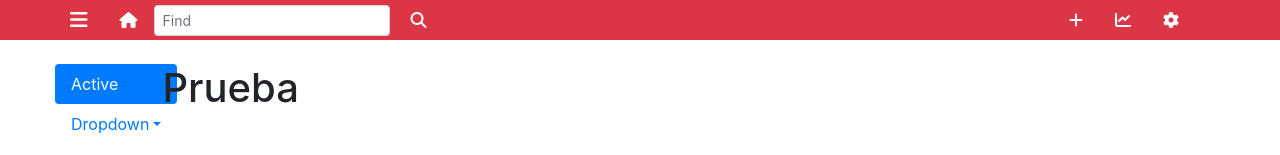
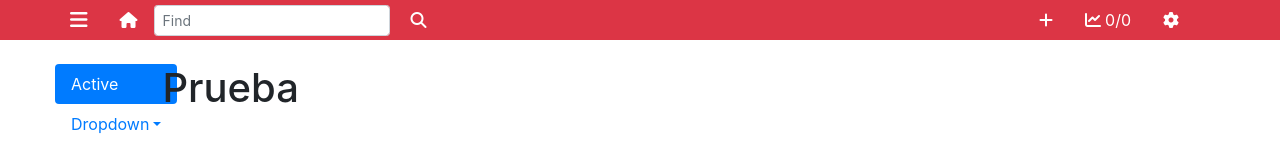
Before and after one commit to BrunoFrancioni/Todoist-Replication-Software, a Vue app in the folder app/: page / in a window 1280 px wide. Shown: the top 155 px of the page. Built offline with nearby package versions, Linux system fonts and the light colour scheme.

Commit message:
Upbar structue finished.

```diff
--- a/app/src/components/navbars/Upbar.vue
+++ b/app/src/components/navbars/Upbar.vue
@@ -15,7 +15,10 @@
                     <a class="nav-link" href="#"><i class="fas fa-plus text-white"></i></a>
                 </li>
                 <li class="nav-item">
-                    <a class="nav-link" href="#"><i class="fas fa-chart-line text-white"></i></a>
+                    <a class="nav-link" href="#">
+                        <i class="fas fa-chart-line text-white mr-1"></i>
+                        <span class="text-white">0/0</span>
+                    </a>
                 </li>
                 <li class="nav-item">
                     <a class="nav-link" href="#"><i class="fas fa-cog text-white"></i></a>
```
